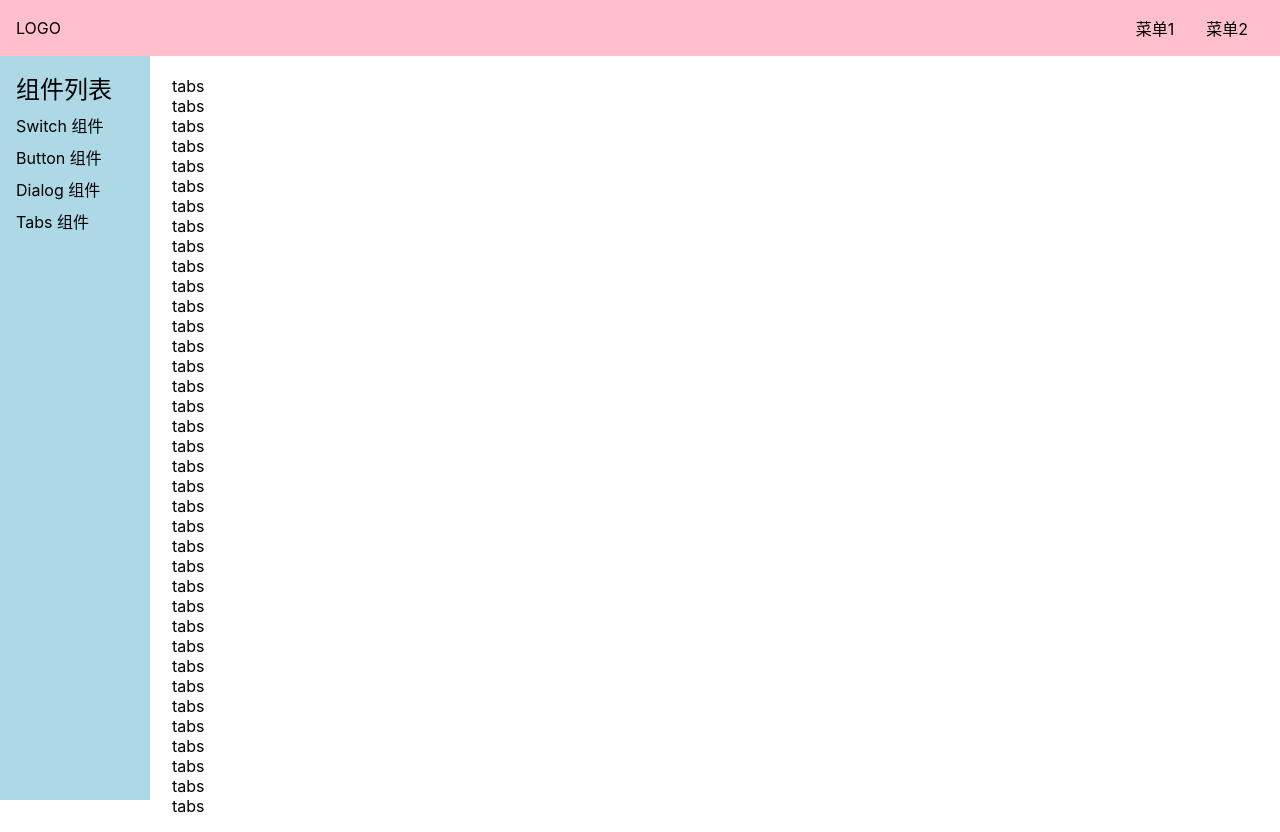
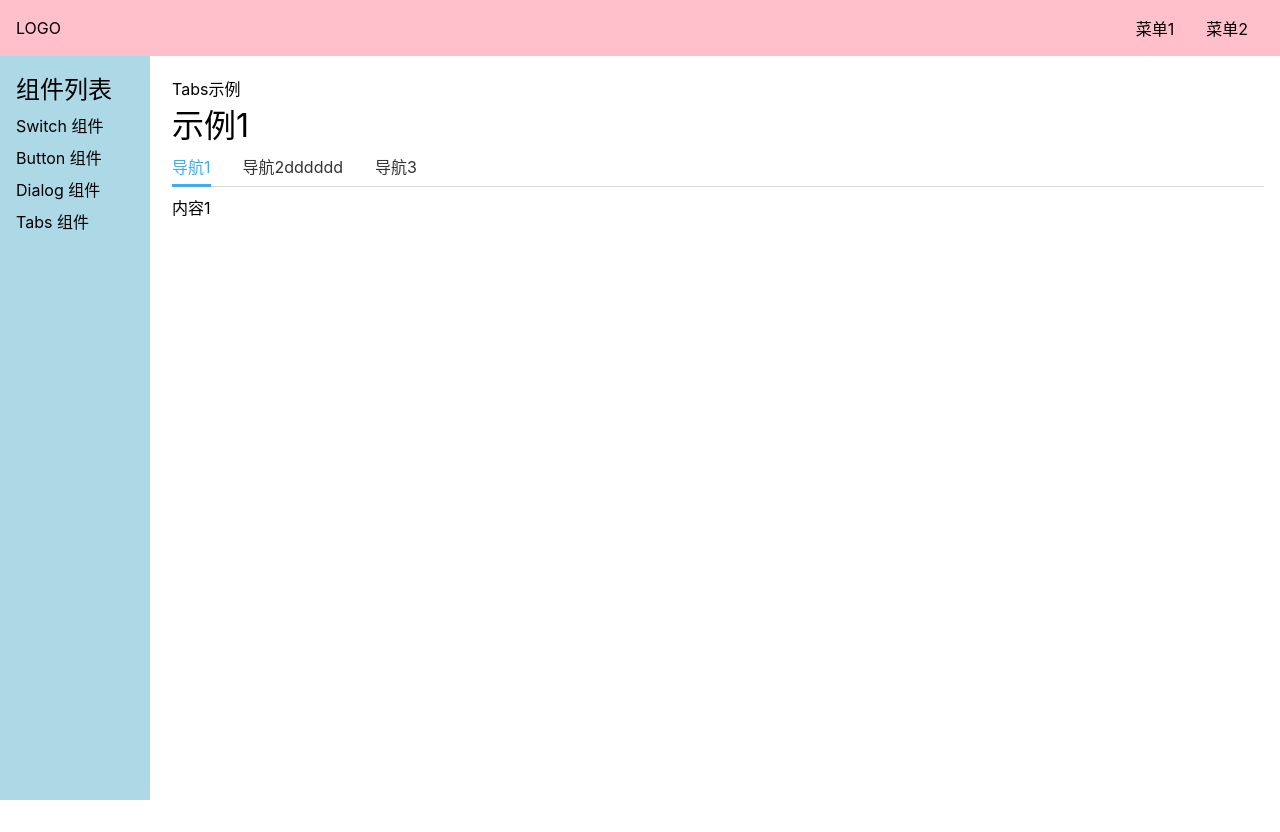
Before and after one commit to zzlwxl/myui, a Vue app: page /#/doc/tabs in a window 1280 px wide. After the commit the page ends 800 px from the top, so only its background shows below. Built offline with nearby package versions, Linux system fonts and the light colour scheme.

Commit message:
初步完成Tabs组件

```diff
--- a/src/components/Tabs.vue
+++ b/src/components/Tabs.vue
@@ -1,46 +1,28 @@
 <template>
-  <div>tabs</div>
-  <div>tabs</div>
-  <div>tabs</div>
-  <div>tabs</div>
-  <div>tabs</div>
-  <div>tabs</div>
-  <div>tabs</div>
-  <div>tabs</div>
-  <div>tabs</div>
-  <div>tabs</div>
-  <div>tabs</div>
-  <div>tabs</div>
-  <div>tabs</div>
-  <div>tabs</div>
-  <div>tabs</div>
-  <div>tabs</div>
-  <div>tabs</div>
-  <div>tabs</div>
-  <div>tabs</div>
-  <div>tabs</div>
-  <div>tabs</div>
-  <div>tabs</div>
-  <div>tabs</div>
-  <div>tabs</div>
-  <div>tabs</div>
-  <div>tabs</div>
-  <div>tabs</div>
-  <div>tabs</div>
-  <div>tabs</div>
-  <div>tabs</div>
-  <div>tabs</div>
-  <div>tabs</div>
-  <div>tabs</div>
-  <div>tabs</div>
-  <div>tabs</div>
-  <div>tabs</div>
-  <div>tabs</div>
+  <div>Tabs示例</div>
+  <h1>示例1</h1>
+  <Tabs v-model:selected="x">
+    <Tab title="导航1">内容1</Tab>
+    <Tab title="导航2dddddd">内容2</Tab>
+    <Tab title="导航3">内容3</Tab>
+  </Tabs>
 </template>
 
 <script>
+import Tabs from '../lib/Tabs.vue'
+import Tab from '../lib/Tab.vue'
+import {ref} from 'vue'
 export default {
-
+  components:{
+    Tabs,
+    Tab
+  },
+  setup(){
+    const x = ref('导航1')
+    return{
+      x
+    }
+  }
 }
 </script>
 
--- /dev/null
+++ b/src/lib/Tab.vue
@@ -0,0 +1,15 @@
+<template>
+  <div>
+      <slot/>
+  </div>
+</template>
+
+<script>
+export default {
+
+}
+</script>
+
+<style>
+
+</style>
--- /dev/null
+++ b/src/lib/Tabs.vue
@@ -0,0 +1,109 @@
+<template>
+  <div class="zzl-tabs">
+    <div class="zzl-tabs-nav" ref="container">
+      <div
+      @click="select(t)"
+      class="zzl-tabs-nav-item"
+      :class="{ selected: t === selected }"
+      v-for="(t, index) in titles" :key="index"
+      :ref="el => {if (t === selected) selectedItem = el}"
+      >{{ t }}</div>
+      <!-- :ref... 只要t等于selected selectedItem就等于选中的元素 -->
+    <div class="zzl-tabs-nav-indicator" ref="indicator"></div>
+    </div>
+    <div class="zzl-tabs-content">
+      <component :is="current" :key="current.props.title" />
+    </div>
+  </div>
+</template>
+
+<script>
+// 所有写的vue文件最终都会变成一个type对象:context.slots.default()[0].type
+import Tab from './Tab.vue'
+import {computed,ref,onMounted,onUpdated, watchEffect} from 'vue'
+export default {
+  props: {
+    selected: {
+      type: String,
+    },
+  },
+  setup(props, context) {
+      const selectedItem = ref([])
+      const indicator = ref(null)
+      const container = ref(null)
+      onMounted(()=>{
+        //因为watchEffect在onMounted挂载之前就运行了，所以写在onMounted里面，就可以保证运行在挂载之后了，即能取到值了
+          watchEffect(()=>{
+            const {width} = selectedItem.value.getBoundingClientRect()
+            indicator.value.style.width = width + 'px'
+            //对拿到的left进行重命名，getBoundingClientRect可以拿到元素的宽高和位置
+            const {left:left1} = container.value.getBoundingClientRect()
+            const {left:left2} = selectedItem.value.getBoundingClientRect()
+            const left = left2-left1
+            indicator.value.style.left=left+'px'
+      })
+      })
+      const current = computed(()=>{
+          return defaults.filter(tag => tag.props.title  ===  props.selected)[0]
+      })
+    const defaults = context.slots.default()
+    defaults.forEach((tag) => {
+      if (tag.type !== Tab) {
+        throw new Error('Tabs子标签必须是Tab')
+      }
+    })
+    function select(title){
+        context.emit('update:selected',title)
+    }
+    const titles = defaults.map((tag) => {
+      return tag.props.title
+    })
+    return {
+      defaults,
+      titles,
+      select,
+      selectedItem,
+      indicator,
+      container,
+      current
+    }
+  },
+}
+</script>
+<style lang="scss">
+$blue: #40a9ff;
+$color: #333;
+$border-color: #d9d9d9;
+.zzl-tabs {
+  &-nav {
+    display: flex;
+    color: $color;
+    border-bottom: 1px solid $border-color;
+    position: relative;
+    &-item {
+      padding: 8px 0;
+      margin: 0 16px;
+      cursor: pointer;
+      &:first-child {
+        margin-left: 0;
+      }
+      &.selected {
+        color: $blue;
+      }
+    }
+    &-indicator {
+      position: absolute;
+      height: 3px;
+      background: $blue;
+      left: 0;
+      bottom: -1px;
+      width: 100px;
+    //   transition: left 250ms;
+      transition: all 250ms;
+    }
+  }
+  &-content {
+    padding: 8px 0;
+  }
+}
+</style>
--- a/src/lib/openDialog.js
+++ b/src/lib/openDialog.js
@@ -13,7 +13,7 @@ export function openDialog(options){
                 // 渲染Dialog
                 Dialog,
 
-                // 在渲染Dialog的时候，给他传一个visible:true值
+                // 在渲染Dialog的时候，给他传一个visible:true值,ok,cancel
                 // 监听 update:visible，拿到更新visible时传的值
                 {visible:true,'onUpdate:visible':(newVisible)=>{
                 if(newVisible === false){
```
